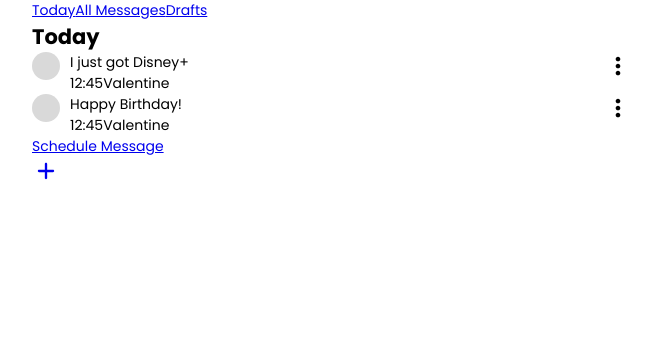
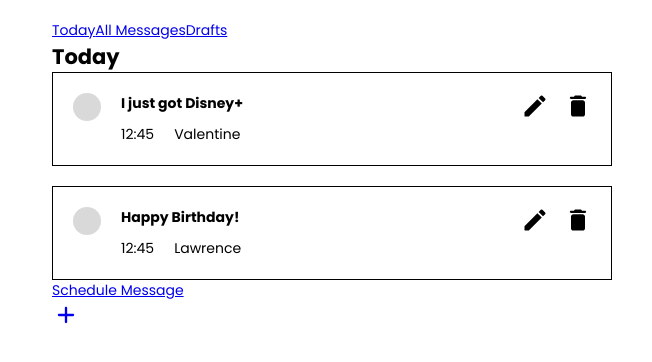
Before and after one commit to Ngoakor12/message-later, a React (Vite) app in the folder frontend/: page /today in a window 1280 px wide. Shown: the top 362 px of the page, without its empty margins (308-960 px from the left). Built offline with nearby package versions, Linux system fonts and the light colour scheme.

Commit message:
chore: basic message summary styling

```diff
--- /dev/null
+++ b/frontend/src/features/messages/MessageList.jsx
@@ -0,0 +1,14 @@
+import messages from "../../mock-messages";
+import MessageSummary from "./MessageSummary";
+
+function MessageList() {
+  return (
+    <div className="message-list">
+      {messages.map((message) => {
+        return <MessageSummary message={message} key={message.messageId} />;
+      })}
+    </div>
+  );
+}
+
+export default MessageList;
--- a/frontend/src/features/messages/MessageSummary.jsx
+++ b/frontend/src/features/messages/MessageSummary.jsx
@@ -1,19 +1,21 @@
+import { Link } from "react-router-dom";
 import { DeleteIcon, EditIcon, MoreIcon } from "../../Icons";
 
 function MessageSummary({ message }) {
   return (
-    <div className="message-summary">
+    <div className="message-summary-wrapper">
+      <Link to={"/schedule-message"} className="message-summary">
         <div className="left">
           <div className="status-icon"></div>
         </div>
         <div className="center">
-        <div>{message.title}</div>
+          <div className="title">{message.title}</div>
           <div className="bottom">
             <div>{message.time}</div>
             <div>{message.recipientName}</div>
           </div>
         </div>
-      <div className="right">
+      </Link>
       <div className="more-icon">
         <MoreIcon />
       </div>
@@ -26,7 +28,6 @@ function MessageSummary({ message }) {
         </div>
       </div>
     </div>
-    </div>
   );
 }
 
--- a/frontend/src/features/messages/Today.jsx
+++ b/frontend/src/features/messages/Today.jsx
@@ -1,14 +1,12 @@
 import ScheduleMessageButton from "../../components/ScheduleMessageButton";
 import messages from "../../mock-messages";
-import MessageSummary from "./MessageSummary";
+import MessageList from "./MessageList";
 
 function Today() {
   return (
     <>
       <h2>Today</h2>
-      {messages.map((message) => {
-        return <MessageSummary message={message} />;
-      })}
+      <MessageList messages={messages} />
       <ScheduleMessageButton />
     </>
   );
--- a/frontend/src/index.css
+++ b/frontend/src/index.css
@@ -29,12 +29,24 @@ body {
 }
 
 .App{
+  min-width: 300px;
   max-width: 600px;
   width: 100%;
   display: flex;
   flex-direction: column;
+  padding: 20px;
   /* align-items: center; */
   /* justify-content: center; */
+}
+
+.message-list{
+  display: flex;
+  flex-direction: column;
+  gap: 20px;
+}
+
+.message-summary-wrapper{
+  position: relative;
 }
 
 .message-summary{
@@ -42,7 +54,20 @@ body {
   grid-template-columns: 10% 80% 10%; */
   display: flex;
   justify-content: space-between;
-  gap: 10px;
+  gap: 20px;
+  padding: 20px;
+  border: 1px solid black;
+}
+
+.more-icon{
+  position: absolute;
+  top: 20px;
+  right: 20px;
+}
+
+a.message-summary{
+  text-decoration: none;
+  color: #000;
 }
 
 .message-summary .left .status-icon{
@@ -56,20 +81,34 @@ body {
   display: flex;
   width: 100%;
   flex-direction: column;
+  gap:10px;
+}
+
+.message-summary .center .title{
+  font-weight: 700;
 }
 
 .message-summary .center .bottom{
   display: flex;
+  gap:20px;
 }
 
-.message-summary .right .more-options{
+.more-options{
   display: none;
 }
 
-/* .message-summary>*{
-  width: fit-content;
-} */
-
 @media (min-width: 600px) {
-
+  .message-summary .right .more-options{
+    display: flex;
+  }
+  .more-icon{
+    display: none;
+  }
+  .more-options{
+    display: flex;
+    gap: 15px;
+    position: absolute;
+    top: 20px;
+    right: 20px;
+  }
 }
--- a/frontend/src/mock-messages.js
+++ b/frontend/src/mock-messages.js
@@ -1,5 +1,6 @@
 export default [
   {
+    messageId: 1,
     title: "I just got Disney+",
     body: "I was just testing out Disney plus since it landed today in SA. Just wanted to say you can also test it out using my number, who know maybe I'll keep paying if it's good.",
     from: "Ngoako",
@@ -8,11 +9,12 @@ export default [
     recipientName: "Valentine",
   },
   {
+    messageId: 2,
     title: "Happy Birthday!",
     body: "Happy birthday bro, hope it's a good one filled with food and laughter.",
     from: "Ngoako",
     time: "12:45",
     day: "8 August 2022",
-    recipientName: "Valentine",
+    recipientName: "Lawrence",
   },
 ];
```
Lines whose indentation alone changed are shown as unchanged.
